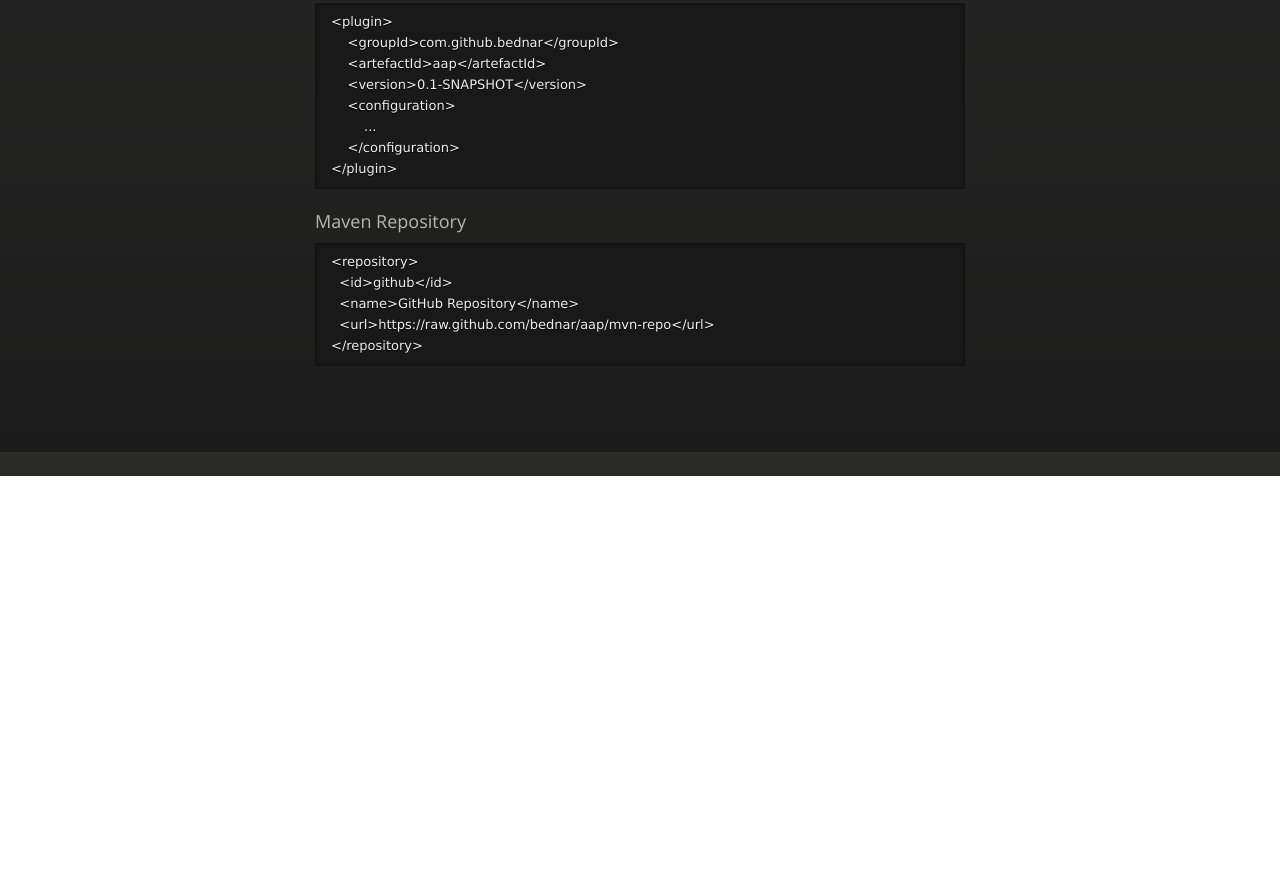
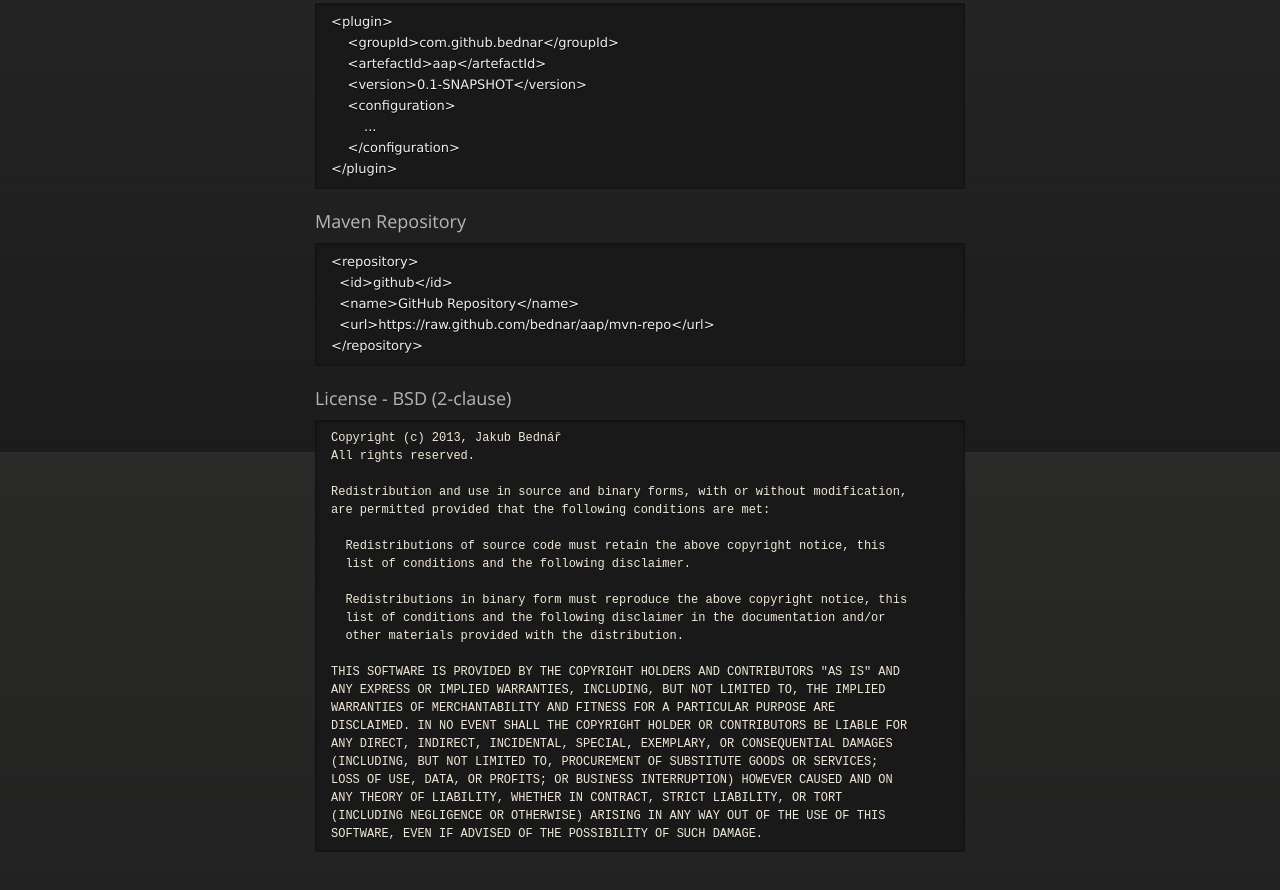
Before and after one commit to bednar/aap, a plain HTML site: page index.html in a window 1280 px wide. Shown: the part 348-1238 px from the top of the page. Before the commit the page ends 824 px from the top, so only its background shows below. Drawn offline with nearby package versions, Linux system fonts and the light colour scheme.

Commit message:
+ License

```diff
--- a/index.html
+++ b/index.html
@@ -83,6 +83,39 @@
   &lt;url&gt;https://raw.github.com/bednar/aap/mvn-repo&lt;/url&gt;
 &lt;/repository&gt;</code></pre>
 
+        <h3>
+            <a name="license" class="anchor" href="#license">
+                <span class="octicon octicon-link"></span>
+            </a>
+            License - BSD (2-clause)
+        </h3>
+
+<pre class="license">
+Copyright (c) 2013, Jakub Bednář
+All rights reserved.
+
+Redistribution and use in source and binary forms, with or without modification,
+are permitted provided that the following conditions are met:
+
+  Redistributions of source code must retain the above copyright notice, this
+  list of conditions and the following disclaimer.
+
+  Redistributions in binary form must reproduce the above copyright notice, this
+  list of conditions and the following disclaimer in the documentation and/or
+  other materials provided with the distribution.
+
+THIS SOFTWARE IS PROVIDED BY THE COPYRIGHT HOLDERS AND CONTRIBUTORS "AS IS" AND
+ANY EXPRESS OR IMPLIED WARRANTIES, INCLUDING, BUT NOT LIMITED TO, THE IMPLIED
+WARRANTIES OF MERCHANTABILITY AND FITNESS FOR A PARTICULAR PURPOSE ARE
+DISCLAIMED. IN NO EVENT SHALL THE COPYRIGHT HOLDER OR CONTRIBUTORS BE LIABLE FOR
+ANY DIRECT, INDIRECT, INCIDENTAL, SPECIAL, EXEMPLARY, OR CONSEQUENTIAL DAMAGES
+(INCLUDING, BUT NOT LIMITED TO, PROCUREMENT OF SUBSTITUTE GOODS OR SERVICES;
+LOSS OF USE, DATA, OR PROFITS; OR BUSINESS INTERRUPTION) HOWEVER CAUSED AND ON
+ANY THEORY OF LIABILITY, WHETHER IN CONTRACT, STRICT LIABILITY, OR TORT
+(INCLUDING NEGLIGENCE OR OTHERWISE) ARISING IN ANY WAY OUT OF THE USE OF THIS
+SOFTWARE, EVEN IF ADVISED OF THE POSSIBILITY OF SUCH DAMAGE.
+</pre>
+
     </section>
 
 </div>
--- a/stylesheets/styles.css
+++ b/stylesheets/styles.css
@@ -828,6 +828,11 @@ section #title .credits.right {
     padding-right : 0;
 }
 
+.license
+{
+    font-size: 12px;
+}
+
 @media print, screen and (max-width: 720px) {
   #title .credits {
     display: block;
```
